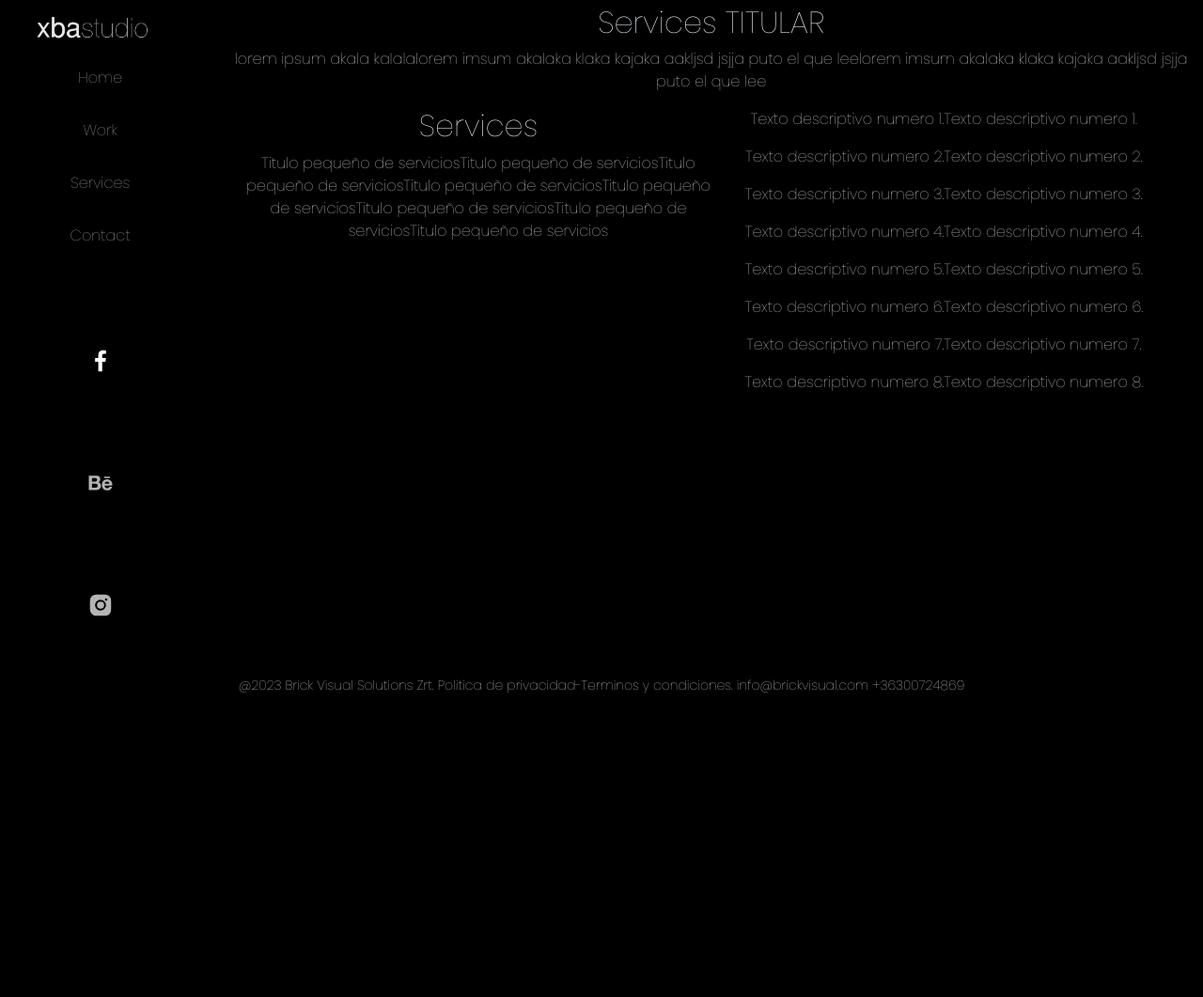
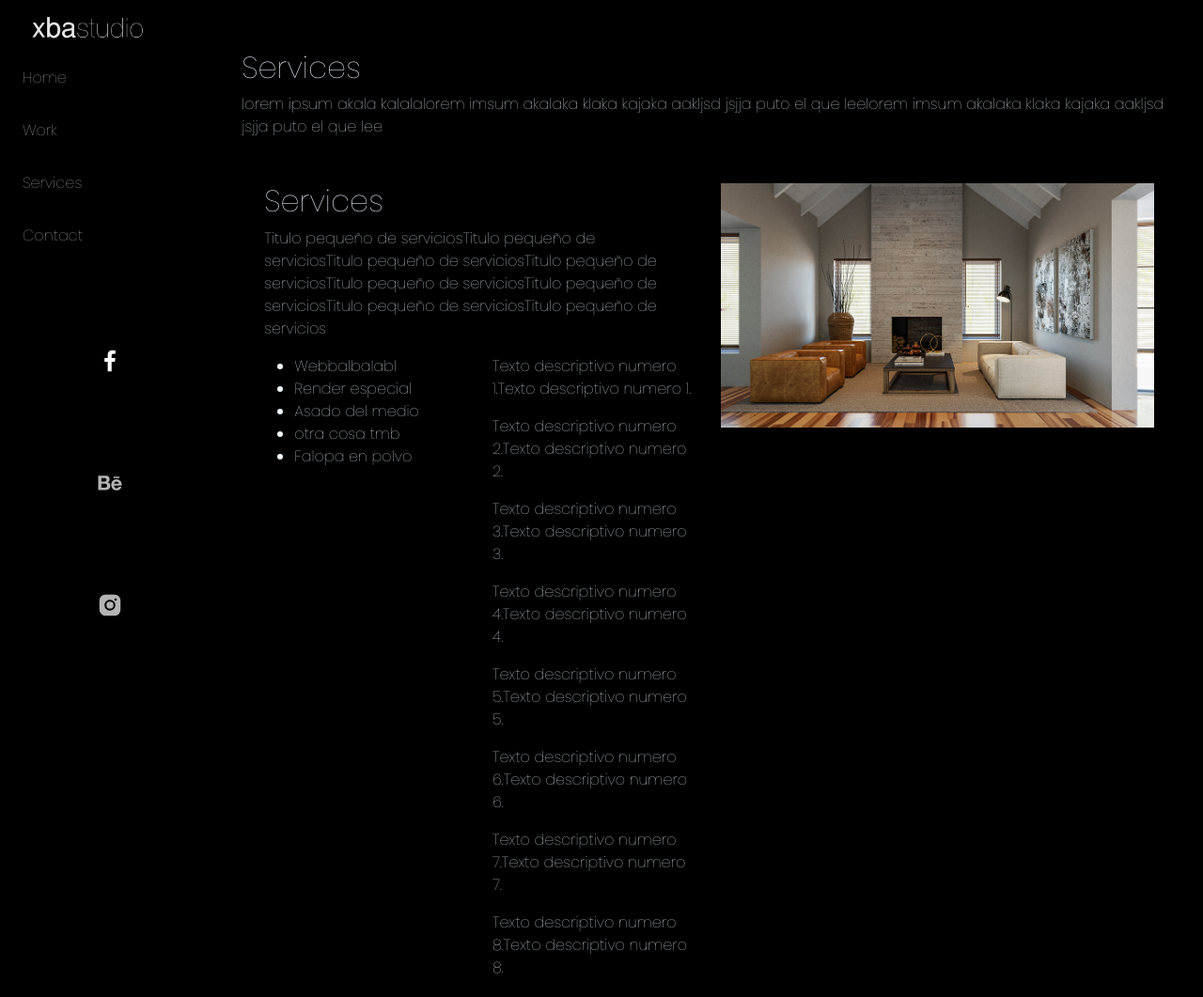
Before and after one commit to EstebanTur/prueba-rendersite, a plain HTML site: page services.html in a window 1280 px wide. Shown: the top 1061 px of the page at 94% size. Before the commit the page ends 800 px from the top, so only its background shows below. Drawn offline with nearby package versions, Linux system fonts and the light colour scheme.

Commit message:
En servicios se cambio la estructura de divs para separar en 2 columnas la imagen y el txt descriptivo.

```diff
--- a/js/main.js
+++ b/js/main.js
@@ -1,5 +1,8 @@
 const navbar = document.querySelector(".navbar");
 const sideMenu = document.querySelector(".side-menu");
+const desktopMainjsCreatedList = document.getElementById(
+  "desktopMainjsCreatedList"
+);
 const main = document.querySelector(".main");
 const socialIcons = document.querySelector(".social-icons");
 const callToActionButton = document.querySelector(".action-button-container");
@@ -61,9 +64,20 @@ function loadSideMenuContent() {
   </div>
 
   `;
-
+  const desktopMainJsCreatedlistContent = `
+<div>
+  <ul>
+  <li>Webbalbalabl</li>
+  <li> Render especial</li>
+  <li> Asado del medio</li>
+  <li>otra cosa tmb</li>
+  <li>Falopa en polvo</li>
+  </ul>
+</div>`;
+  desktopMainjsCreatedList.innerHTML = desktopMainJsCreatedlistContent;
   // Asigna el contenido al menú lateral
   sideMenu.innerHTML = sideMenuContent;
+  desktopMainjsCreatedList.classList.remove("d-none");
 }
 
 //SERVICES//SERVICES//SERVICES//SERVICES//SERVICES//SERVICES//SERVICES//SERVICES//SERVICES//SERVICES//SERVICES//SERVICES
@@ -89,6 +103,7 @@ function handleScreenSizeChange() {
     hideSideMenu();
     showServicesList();
     document.getElementById("container-descriptivo").classList.add("d-none");
+    desktopMainjsCreatedList.classList.add("d-none");
   } else {
     // Rango intermedio (768px - 992px)
     navbar.classList.remove("d-none"); // Muestra el navbar
--- a/services.html
+++ b/services.html
@@ -20,8 +20,8 @@
     <link rel="stylesheet" href="./style/style.css" />
   </head>
   <body>
-    <div class="container-fluid p-0">
-      <div class="row mx-0 w-100">
+    <div class="container-fluid me-sm-0">
+      <div class="row mx-0">
         <div class="side-menu d-none mx-0 col-lg-2 col-md-4 container-fluid">
           <!-- Contenido del menú lateral se agregará con JavaScript -->
         </div>
@@ -101,21 +101,21 @@
           </div>
         </nav>
         <!-- main --><!-- main --><!-- main --><!-- main --><!-- main --><!-- main -->
-        <main class="main container-fluid col-12 col-md-8">
+        <main class="main container-fluid col-12 col-md-8 mt-md-5">
           <div class="container-fluid pe-1">
-            <div class="container px-0 col-12">
-              <h2 class="">Services TITULAR</h2>
+            <div class="container px-0 col-12 mb-md-4">
+              <h2 class="">Services</h2>
               <p class="">
                 lorem ipsum akala kalalalorem imsum akalaka klaka kajaka aakljsd
                 jsjja puto el que leelorem imsum akalaka klaka kajaka aakljsd
                 jsjja puto el que lee
               </p>
             </div>
-            <div class="col-12 container-fluid">
+            <div class="col-12 container-fluid mt-md-4 pt-md-4">
               <div class="row">
                 <div
                   id="left-column-service"
-                  class="container mb-2 px-0 col-md-6 me-2 m-md-0"
+                  class="container-fluid row mb-2 px-0 col-lg-6 col-12 me-2 m-md-0"
                 >
                   <h2 class="">Services</h2>
                   <p class="">
@@ -124,10 +124,43 @@
                     pequeño de serviciosTitulo pequeño de serviciosTitulo
                     pequeño de serviciosTitulo pequeño de servicios
                   </p>
-                </div>
-                <div id="desktop-mainjsCreater-list " class="d-none">
+                  <div id="desktopMainjsCreatedList" class="d-none col-6">
                     <!-- agregar con js aca una ul -->
                   </div>
+                  <div
+                    id="container-descriptivo"
+                    class="container col-sm-6 ms-0"
+                  >
+                    <p id="txt-1" class="TextParragraph">
+                      Texto descriptivo numero 1.Texto descriptivo numero 1.
+                    </p>
+                    <p id="txt-2" class="TextParragraph">
+                      Texto descriptivo numero 2.Texto descriptivo numero 2.
+                    </p>
+                    <p id="txt-3" class="TextParragraph">
+                      Texto descriptivo numero 3.Texto descriptivo numero 3.
+                    </p>
+                    <p id="txt-4" class="TextParragraph">
+                      Texto descriptivo numero 4.Texto descriptivo numero 4.
+                    </p>
+                    <p id="txt-5" class="TextParragraph">
+                      Texto descriptivo numero 5.Texto descriptivo numero 5.
+                    </p>
+                    <p id="txt-6" class="TextParragraph">
+                      Texto descriptivo numero 6.Texto descriptivo numero 6.
+                    </p>
+                    <p id="txt-7" class="TextParragraph">
+                      Texto descriptivo numero 7.Texto descriptivo numero 7.
+                    </p>
+                    <p id="txt-8" class="TextParragraph">
+                      Texto descriptivo numero 8.Texto descriptivo numero 8.
+                    </p>
+                    <p id="txt-9" class="TextParragraph d-none">
+                      Texto descriptivo numero 8.Texto descriptivo numero 8.
+                    </p>
+                  </div>
+                </div>
+
                 <div
                   id="services-dropdown-container"
                   class="dropdown container px-0"
@@ -175,40 +208,9 @@
                     </li>
                   </ul>
                 </div>
-                <div id="container-descriptivo" class="container-fluid col-6">
-                  <p id="txt-1" class="TextParragraph">
-                    Texto descriptivo numero 1.Texto descriptivo numero 1.
-                  </p>
-                  <p id="txt-2" class="TextParragraph">
-                    Texto descriptivo numero 2.Texto descriptivo numero 2.
-                  </p>
-                  <p id="txt-3" class="TextParragraph">
-                    Texto descriptivo numero 3.Texto descriptivo numero 3.
-                  </p>
-                  <p id="txt-4" class="TextParragraph">
-                    Texto descriptivo numero 4.Texto descriptivo numero 4.
-                  </p>
-                  <p id="txt-5" class="TextParragraph">
-                    Texto descriptivo numero 5.Texto descriptivo numero 5.
-                  </p>
-                  <p id="txt-6" class="TextParragraph">
-                    Texto descriptivo numero 6.Texto descriptivo numero 6.
-                  </p>
-                  <p id="txt-7" class="TextParragraph">
-                    Texto descriptivo numero 7.Texto descriptivo numero 7.
-                  </p>
-                  <p id="txt-8" class="TextParragraph">
-                    Texto descriptivo numero 8.Texto descriptivo numero 8.
-                  </p>
-                  <p id="txt-9" class="TextParragraph d-none">
-                    Texto descriptivo numero 8.Texto descriptivo numero 8.
-                  </p>
-                </div>
-              </div>
-
-              <div class="col-12 col-md-6">
+                <div class="col-12 col-lg-6 col-sm-12">
                   <img
-                  class="img-fluid img-item d-none d-block"
+                    class="img-fluid img-item"
                     id="img-1"
                     src="./img/001_CASA_ALFREDO_BERN_CAM_ESTAR_00.jpg"
                     alt=""
@@ -264,6 +266,7 @@
                 </div>
               </div>
             </div>
+          </div>
         </main>
         <footer class="footer container-fluid">
           <div class="container-fluid">
--- a/style/style.css
+++ b/style/style.css
@@ -2,7 +2,7 @@ body {
   background-color: #000000;
   color: aliceblue;
   font-family: "poppins";
-  text-align: center;
+
   height: 100%;
 }
 .d-none {
@@ -127,6 +127,9 @@ body {
 .action-button-container-desktop {
 }
 @media (max-width: 768px) {
+  body {
+    text-align: center;
+  }
   .action-button-container {
     margin-top: 5vh !important;
   }
@@ -136,8 +139,8 @@ body {
 .dropdown-menu {
   position: relative !important;
 }
-.services-dropdown-container {
-}
+/* .services-dropdown-container {
+} */
 .dropdown-item {
   position: relative;
   text-decoration: none;
```
Lines whose indentation alone changed are shown as unchanged.
